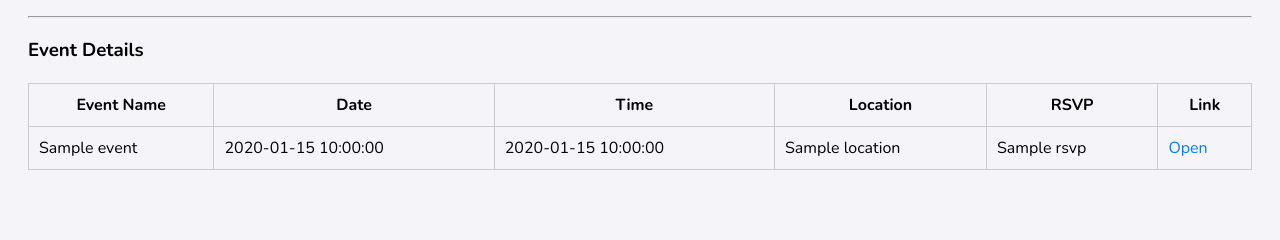
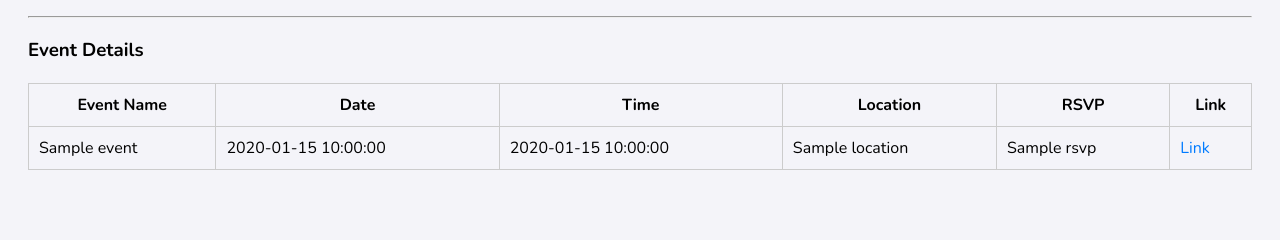
Before and after one commit to justjacqueline/flask-app, a Flask app: template templates/result.html in a window 1280 px wide. Shown: the part 144-384 px from the top of the page. Run offline with Flask 3, Linux system fonts and the light colour scheme; the template is opened without the code that fills it: most values are stand-ins (such as "Sample title", 1, 10 or a date in 2020).

Commit message:
Fix links if a Zoom link

```diff
--- a/templates/result.html
+++ b/templates/result.html
@@ -79,16 +79,14 @@
                     <td>{{ details.Location }}</td>
                     <td>{{ details.RSVP }}</td>
                     <td>
-                        {% if details.Link %}
-                            {% if details.Link.startswith("http") %}
-                                <a href="{{ details.Link }}" target="_blank">Open</a>
-                            {% else %}
-                                <a href="https://{{ details.Link }}" target="_blank">Open</a>
+                      {% if details.Link %}
+                          <a href="{{ details.Link.startswith('http') and details.Link or 'https://' + details.Link }}" target="_blank">
+                              {{ 'Zoom Link' if 'zoom' in details.Link else 'Link' }}
+                          </a>
+                      {% else %}
+                            <!-- Display an empty string instead of N/A -->
                             {% endif %}
-                        {% else %}
-                            N/A
-                        {% endif %}
-                    </td>
+                  </td>
                 </tr>
                 {% endfor %}
             </tbody>
```
